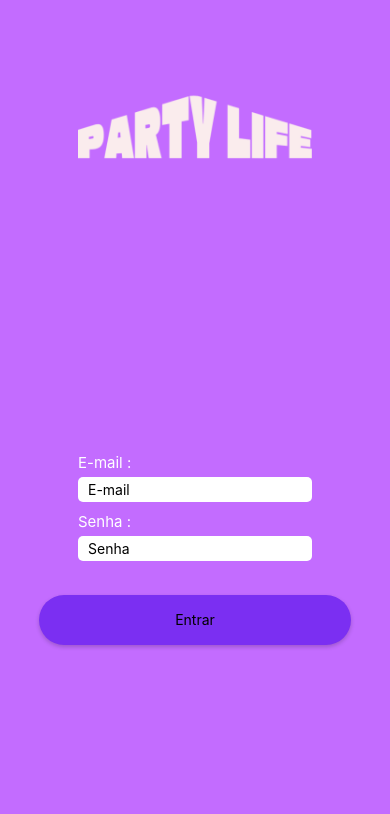
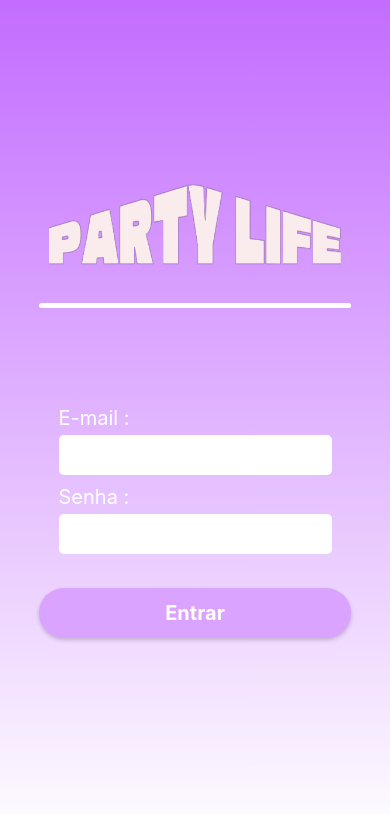
Before and after one commit to AlbaGomesG/mobile_partylife, a React Native app: screen /LogIn in a window 390 px wide. Shown: the top 814 px of the page. Built offline with nearby package versions, Linux system fonts and the light colour scheme.

Commit message:
feat: login style finished, and put gradient on it

```diff
--- a/components/Inputs.js
+++ b/components/Inputs.js
@@ -7,7 +7,6 @@ export default function Input ({labelTitle, placeholder, value, onChangeText, ke
             <Text style={styles.label}>{labelTitle}</Text>
             <TextInput
             style={styles.input}
-            placeholder={placeholder}
             value={value}
             onChangeText={onChangeText}
             keyboardType={keyboardType}
@@ -21,19 +20,21 @@ const styles = StyleSheet.create({
     inputContainer: {
         display: "flex",
         flexDirection: "column",
-        width: "60%",
+        width: "70%",
     },
     label: {
-        fontSize: 15,
+        fontSize: 20,
         color: "#fff",
         marginBottom: 5,
     },
     input: {
         width: "100%",
-        height: 25,
+        height: 40,
         backgroundColor: "#fff",
+        color: "#7B2FF2",
         borderRadius: 5,
         paddingLeft: 10,
         marginBottom: 10,
+        outlineStyle: "none",
     },
 })
--- a/navigation/stackNavigator.js
+++ b/navigation/stackNavigator.js
@@ -1,6 +1,6 @@
 import { createNativeStackNavigator } from "@react-navigation/native-stack";
-import LogIn from '../pages/LogIn';
-import ForYou from '../pages/ForYou';
+import LogIn from '../pages/logIn';
+import ForYou from '../pages/forYou';
 
 const Stack = createNativeStackNavigator();
 
--- a/package.json
+++ b/package.json
@@ -21,7 +21,8 @@
     "react-native-reanimated": "~3.17.4",
     "react-native-safe-area-context": "5.4.0",
     "react-native-screens": "~4.10.0",
-    "react-native-web": "^0.20.0"
+    "react-native-web": "^0.20.0",
+    "expo-linear-gradient": "~14.1.4"
   },
   "devDependencies": {
     "@babel/core": "^7.20.0"
--- a/pages/logIn.js
+++ b/pages/logIn.js
@@ -1,18 +1,24 @@
 import react from "react";
 import { View, StyleSheet, Image, TouchableOpacity, Text} from "react-native";
 import Input from "../components/Inputs";
-
+import { LinearGradient } from 'expo-linear-gradient';
 
 export default function LogIn (){
     return (
-        <View style={styles.container}>
+          <View style={styles.container}>
+            <LinearGradient
+                colors={[ '#C36CFF', '#E1B5FF',  '#FFFFFF']}
+                start={{ x: 0, y: 0 }}
+                end={{ x: 0, y: 1 }}
+                style={{ position: 'absolute', top: 0, left: 0, right: 0, bottom: 0 }} />
             <View style={styles.imgContainer}>
                 <Image source={require("../assets/icon.png")} alt="logo" style={styles.img}/>
+                <View style={styles.whiteBar}></View>
             </View>
+
             <View style={styles.inputContainer}>
                 <Input
                 labelTitle={"E-mail :"}
-                placeholder={"E-mail"}
                 value={undefined}
                 onChangeText={null}
                 keyboardType={"email-adress"}
@@ -20,43 +26,54 @@ export default function LogIn (){
 
                 <Input
                 labelTitle={"Senha :"}
-                placeholder={"Senha"}
                 value={undefined}
                 onChangeText={null}
                 keyboardType={"password-adress"}
                 />
                 <TouchableOpacity style={styles.button} >
-                    <Text>Entrar</Text>
+                    <Text style={styles.buttonText}>Entrar</Text>
                 </TouchableOpacity>
             </View>
-
         </View>
     )
 }
 
+
+
 const styles = StyleSheet.create({
     container: {
-        width: "100%",
-        height: "100%",
         flex: 1,
         justifyContent: "center",
         alignItems: "center",
-        backgroundColor: "#C36CFF",
+    },
+    gradient: {
+        position: "absolute",
+        top: 0,
+        left: 0,
+        right: 0,
+        bottom: 0,
     },
     imgContainer: {
-        width: "60%",
-        height: "30vh",
-        justifyContent: "center",
+        width: "100%",
+        height: 200,
+        display: "flex",
         alignItems: "center",
+
+    },
+    whiteBar: {
+        width: "80%",
+        height: 5,
+        backgroundColor: "#fff",
+        borderRadius: 5,
     },
     img: {
-        width: "100%",
-        height: "100%",
-        resizeMode: "contain",
+        width: "75%",
+        height: "75%",
+        resizeMode: "center",
     },
     inputContainer: {
         width: "100%",
-        height: "70vh",
+        height: "40vh",
         justifyContent: "center",
         alignItems: "center",
     },
@@ -65,7 +82,7 @@ const styles = StyleSheet.create({
         height: 50,
         justifyContent: "center",
         alignItems: "center",
-        backgroundColor: "#7B2FF2",
+        backgroundColor: "#D9A3FF",
         borderRadius: 25,
         marginTop: 24,
         shadowColor: "#000",
@@ -74,5 +91,9 @@ const styles = StyleSheet.create({
         shadowRadius: 4,
         elevation: 5,
     },
-
+    buttonText: {
+        color: "#fff",
+        fontSize: 20,
+        fontWeight: "bold",
+    },
 })
```
Also changed, not shown: assets/icon.png, 1 other file (tests, documents, lock files or other folders).
